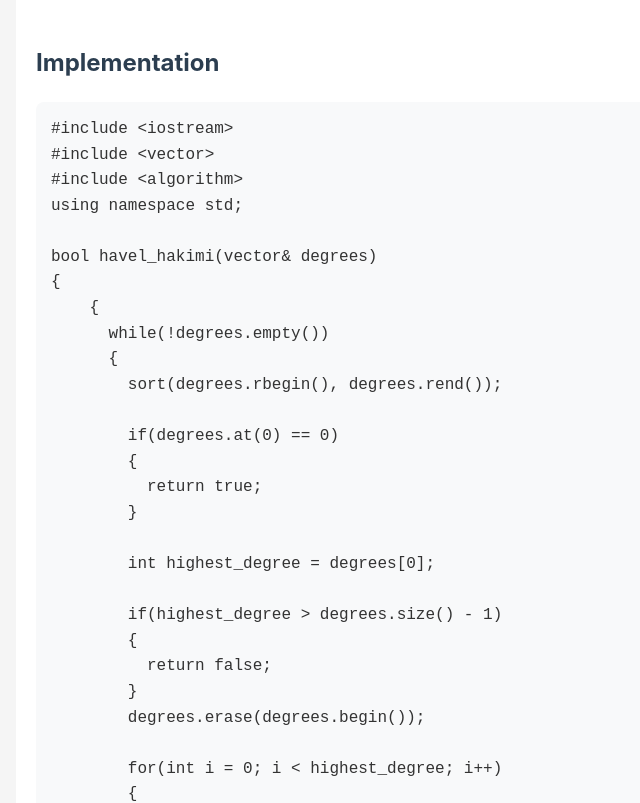
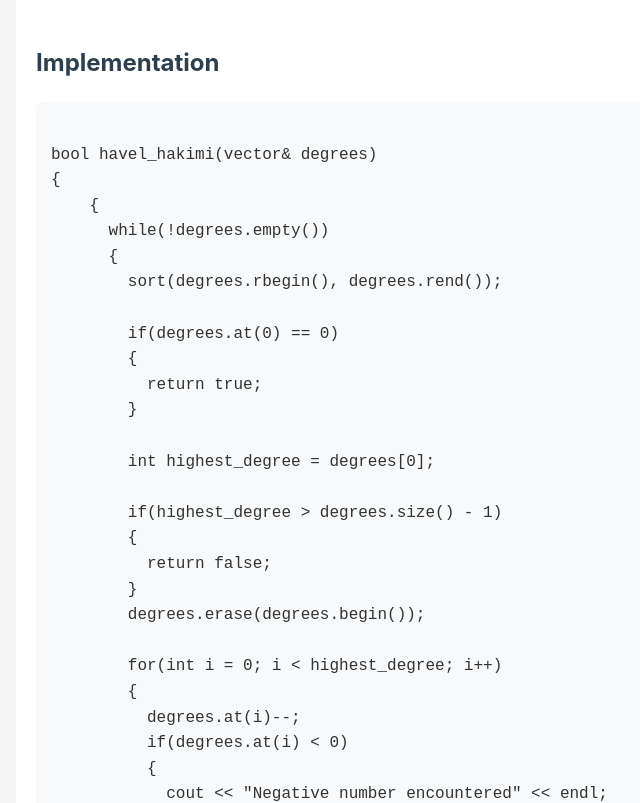
Before and after one commit to nta58/Havel-Hakimi-Algorithm, a plain HTML site: page index.html in a window 1280 px wide. Shown: the part 3640-4443 px from the top of the page, without its empty margins (224-864 px from the left). Drawn offline with Linux system fonts and the light colour scheme.

Commit message:
Update index.html

```diff
--- a/index.html
+++ b/index.html
@@ -123,11 +123,7 @@ Step 2:     0 0 0 0    (removed 2, subtracted 1 from next 2 numbers)
 
         <section>
             <h2>Implementation</h2>
-            <pre><code class="language-cpp">#include &lt;iostream&gt;
-#include &lt;vector&gt;
-#include &lt;algorithm&gt;
-using namespace std;
-
+            <pre><code class="language-cpp">
 bool havel_hakimi(vector<int>& degrees)
 {
     {
```
